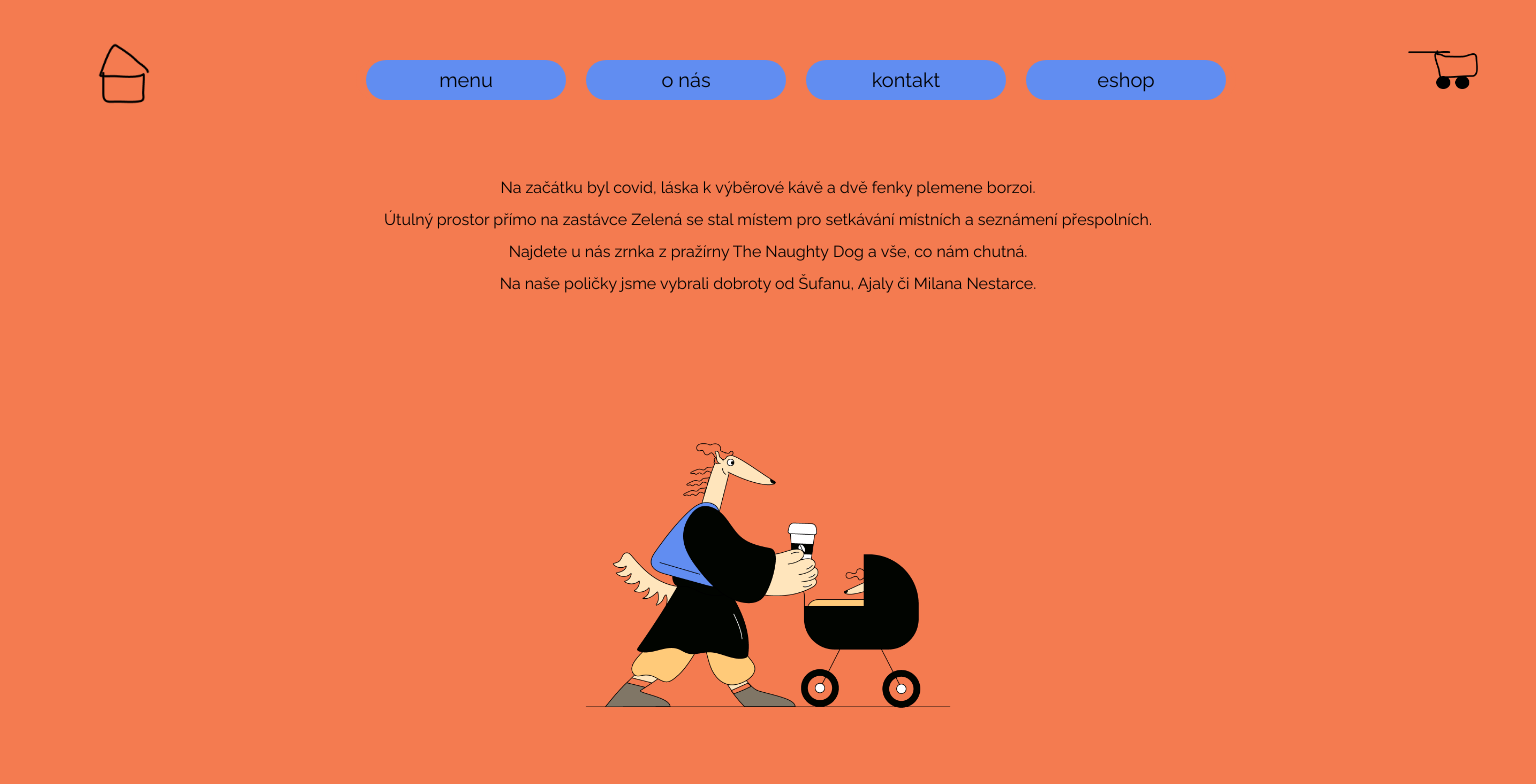
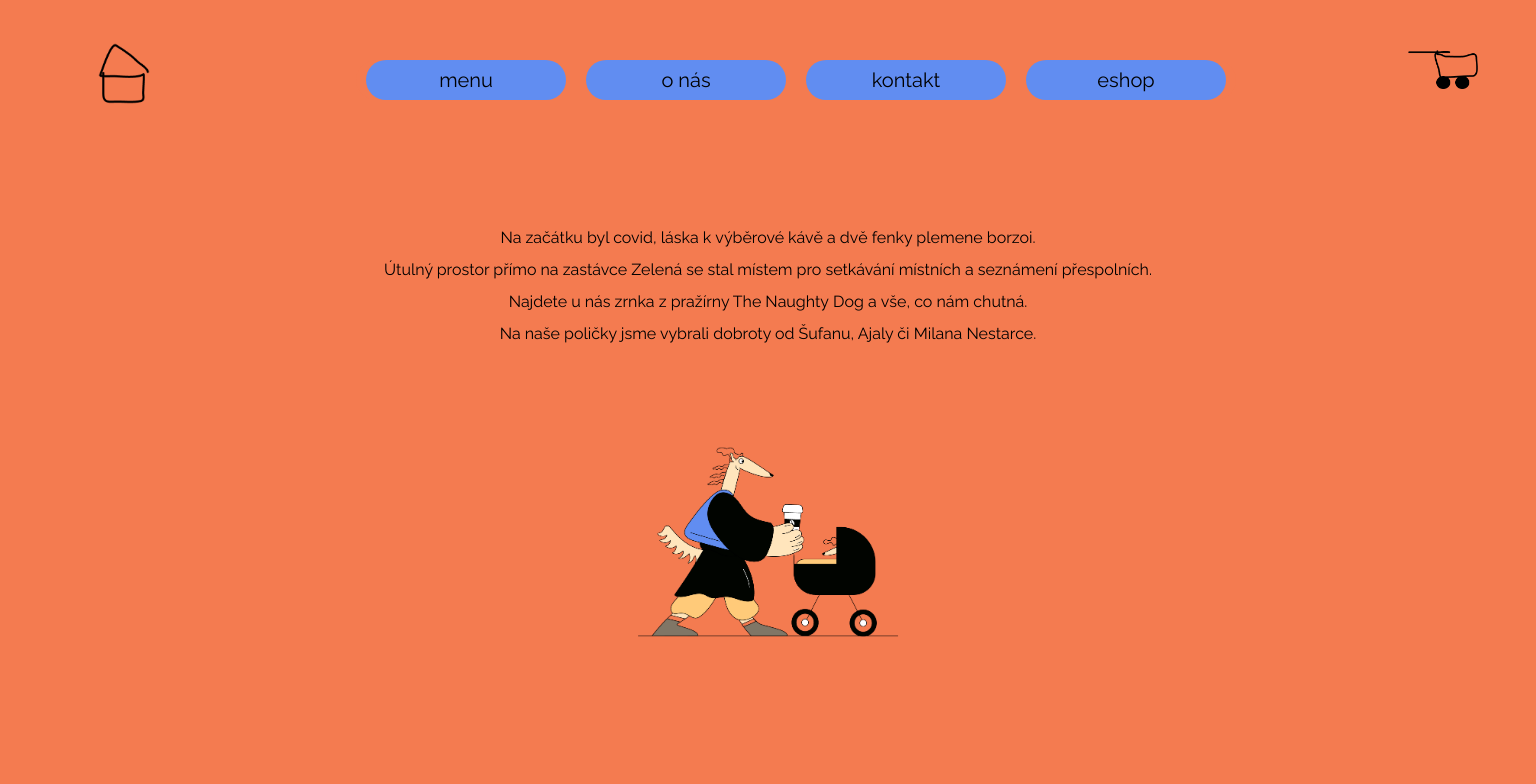
Before and after one commit to NikolaSluneckova/cafe-borzoi, an Eleventy site: page o-nas.html in a window 1536 px wide. Shown: the top 784 px of the page. Built offline with nearby package versions, Linux system fonts and the light colour scheme; Eleventy itself is replaced by a stand-in of ours; files that its build step writes are made by us from their sources.

Commit message:
stránka o nás

```diff
--- a/scss/style.scss
+++ b/scss/style.scss
@@ -573,13 +573,14 @@ html, body{
     cursor: pointer;
 }
 .textik{
+    padding-top: 50px;
     margin: 0;
 }
 .kocarek1{
     margin: 0;
     padding: 0;
-    width: 70%;
-    height: 80%;
+    width: 50%;
+    height: 70%;
 }
 .o_nas{
     max-width: 50%;
```
Also changed, not shown: css/style.css, css/style.min.css, 2 other files.
